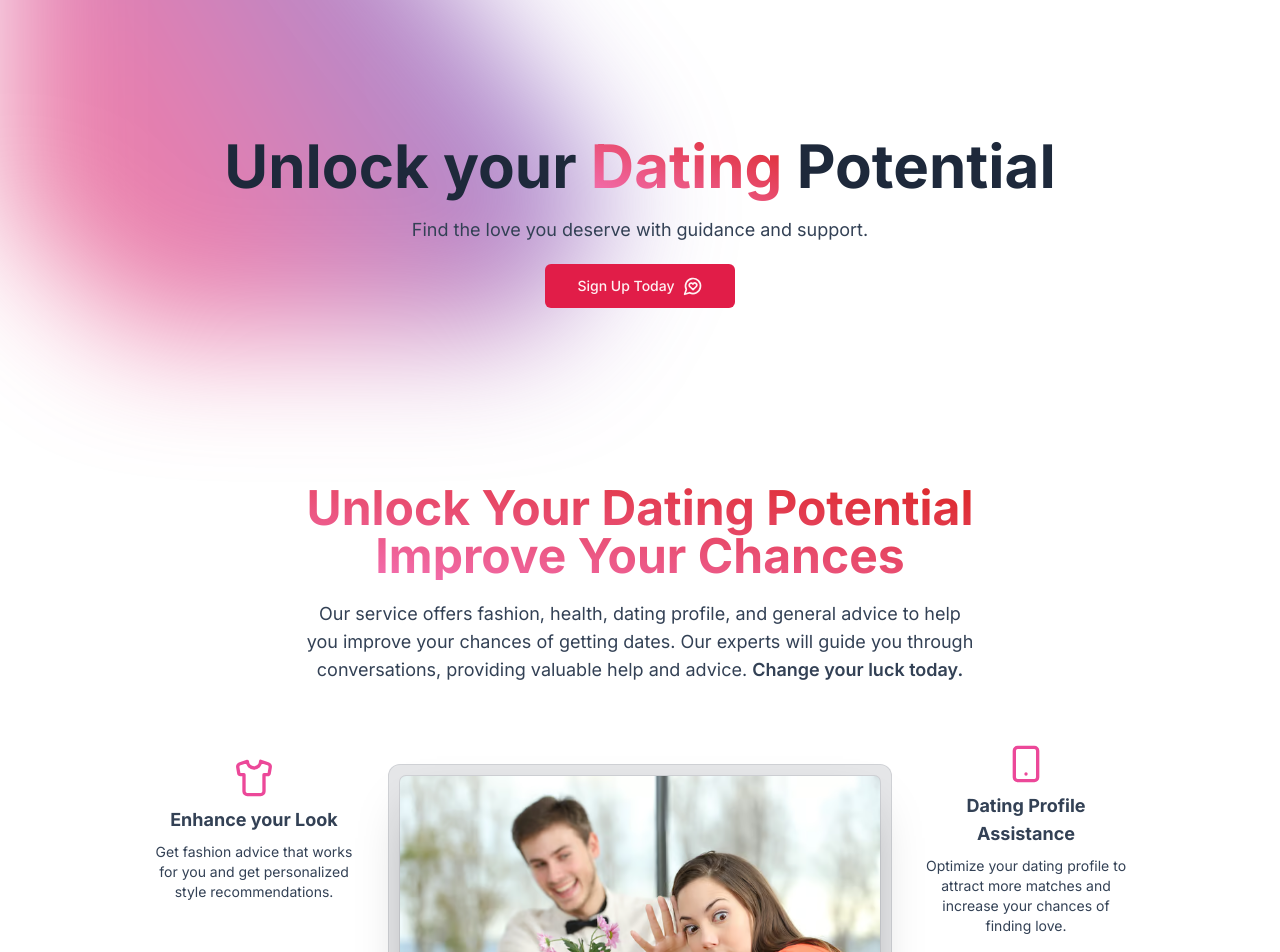
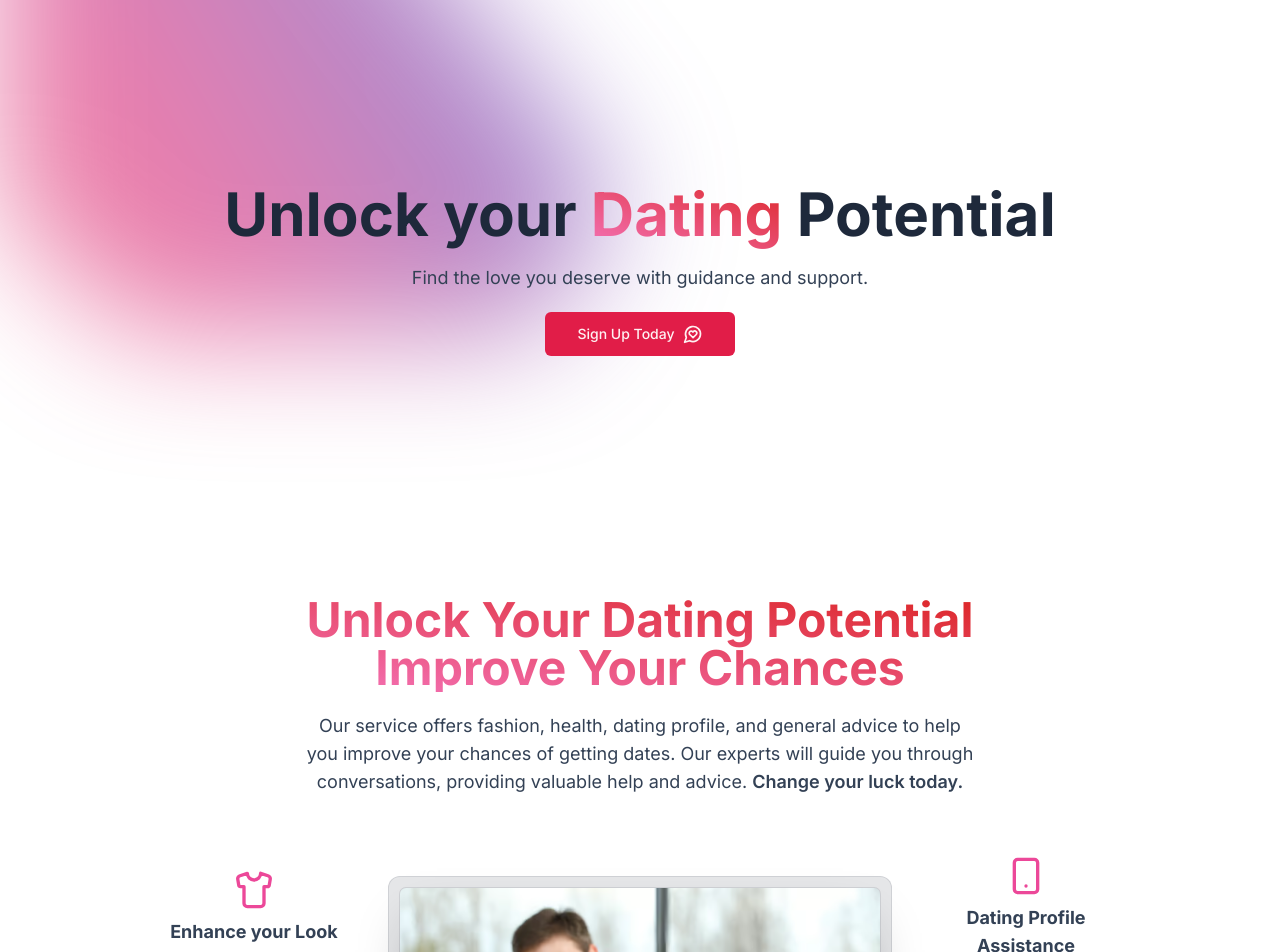
Before and after one commit to apathyaddict/dating-saas, a Next.js app: page / in a window 1280 px wide. Shown: the part 80-1032 px from the top of the page. Built offline with nearby package versions, Linux system fonts and the light colour scheme.

Commit message:
mobile nav

```diff
--- a/src/app/page.jsx
+++ b/src/app/page.jsx
@@ -43,7 +43,7 @@ const Home = () => {
         </div>
       </div>
       <Team />
-      <Pricing />
+      <Pricing id="pricing" />
       <ContactUs />
     </section>
   );
--- /dev/null
+++ b/src/app/pricing/page.jsx
@@ -0,0 +1,11 @@
+import Pricing from "@/components/Pricing";
+
+const PricingPage = () => {
+  return (
+    <div>
+      <Pricing />
+    </div>
+  );
+};
+
+export default PricingPage;
--- /dev/null
+++ b/src/app/services/page.jsx
@@ -0,0 +1,11 @@
+import Services from "@/components/Services";
+
+const ServicePage = () => {
+  return (
+    <div>
+      <Services />
+    </div>
+  );
+};
+
+export default ServicePage;
--- a/src/components/ContactUs.jsx
+++ b/src/components/ContactUs.jsx
@@ -7,13 +7,12 @@ import Link from "next/link";
 
 const ContactUs = () => {
   return (
-    <div className="mx-auto mt-8 w-full max-w-screen-xl bg-gray-100 px-2.5 py-16 md:px-20">
-      <section className="flex flex-col items-start justify-around">
+    <div className="max-w-screen-full mx-auto mt-8 w-full bg-gray-100 px-2.5 py-16 md:px-20">
+      <section className="flex flex-col items-start justify-between md:flex-row">
         <div className="mb-6 flex-1">
           <h1 className="text-4xl font-bold text-slate-700">Get in Touch</h1>
-          <p className="sm:max-w-1/4 my-4 text-sm font-thin">
-            All Inital contact will be done over email. After sign up, a method
-            of communication will be chosen by the client.{" "}
+          <p className="sm:max-w-1/4 max-w-1/4 my-4 text-sm font-thin">
+            All Inital contact will be done over email.
           </p>
 
           <div className="flex flex-1 flex-row justify-start gap-4">
@@ -45,7 +44,7 @@ const ContactUs = () => {
             </Button>
           </div>
         </div>
-        <div className="flex-1">
+        <div className="flex-1 md:flex md:justify-center md:pt-6">
           <p className="text-xs font-thin">
             {" "}
             Copyright of concept and Ideas. Seni sisters.{" "}
@@ -54,7 +53,7 @@ const ContactUs = () => {
             </span>
           </p>
         </div>
-        <div className="mt-6 flex-1">
+        <div className="mt-6 flex flex-1 justify-end">
           <Link href="/" className="font-semibold text-primary">
             <span>DeNebsify</span>
           </Link>
--- a/src/components/HeroSection.jsx
+++ b/src/components/HeroSection.jsx
@@ -7,7 +7,7 @@ import { MessageCircleHeart } from "lucide-react";
 const HeroSection = () => {
   // nav menu
   return (
-    <MaxWidthWrapper className="mb-12 mt-28 flex flex-col items-center justify-center text-center text-slate-800 sm:mt-40">
+    <MaxWidthWrapper className="mb-56 mt-28 flex flex-col items-center justify-center text-center text-slate-800 sm:mt-52">
       <h1 className="max-w-4xl text-5xl font-bold lg:text-6xl">
         Unlock your{" "}
         <span className="bg-gradient-to-tr from-pink-400 to-red-600 bg-clip-text text-transparent">
--- a/src/components/Services.jsx
+++ b/src/components/Services.jsx
@@ -5,10 +5,7 @@ import Image from "next/image";
 
 const Services = () => {
   return (
-    <MaxWidthWrapper
-      id="services"
-      className="mt-40 flex flex-col items-center justify-center text-center sm:mb-12 sm:mt-40"
-    >
+    <MaxWidthWrapper className="mt-10 flex flex-col items-center justify-center text-center sm:mb-12 sm:mt-10">
       {/* <div className="mx-auto mb-32 mt-32 max-w-5xl sm:mt-56"> */}
       <div className="mb-12 px-6 lg:px-8">
         <div className="mx-auto max-w-2xl sm:text-center">
```
